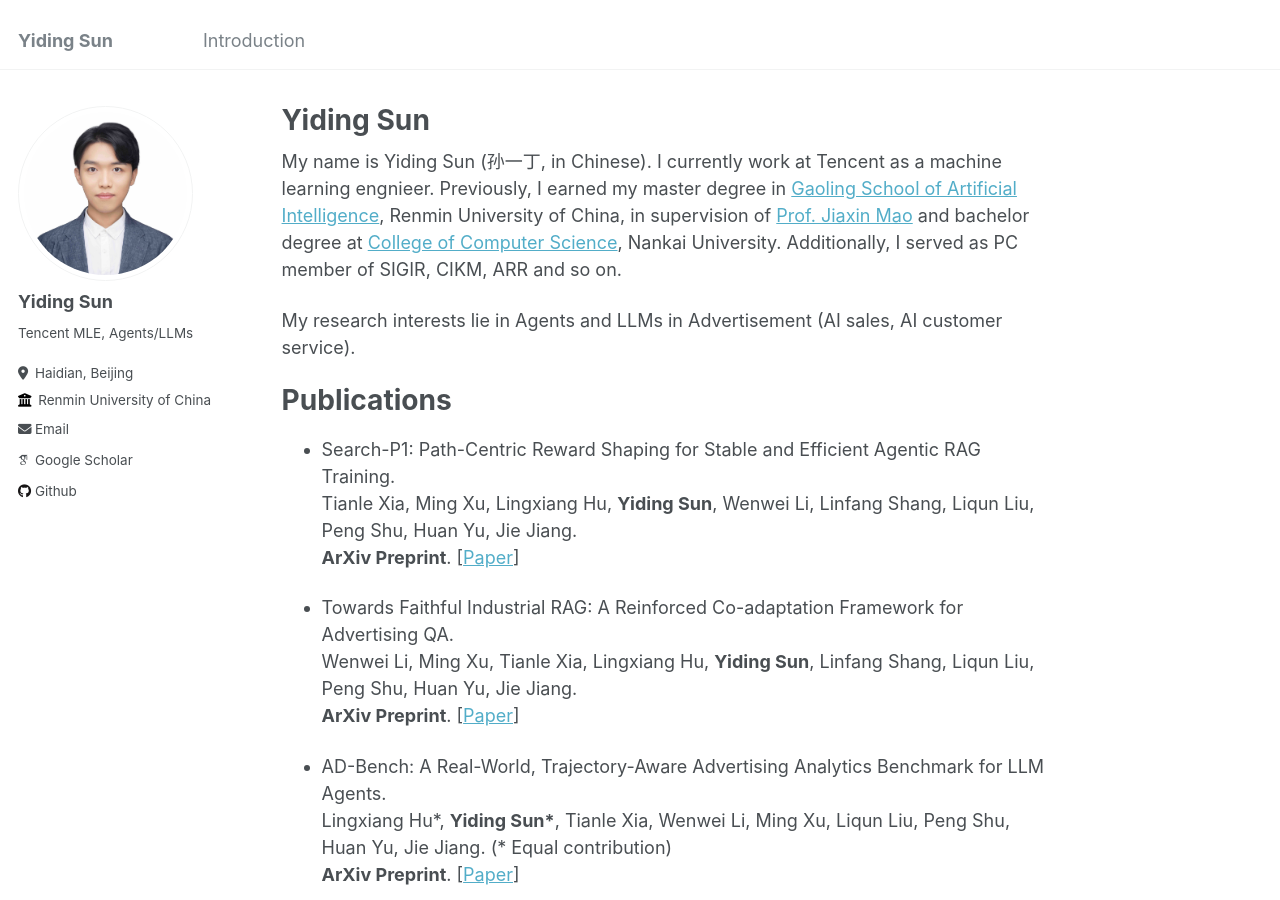
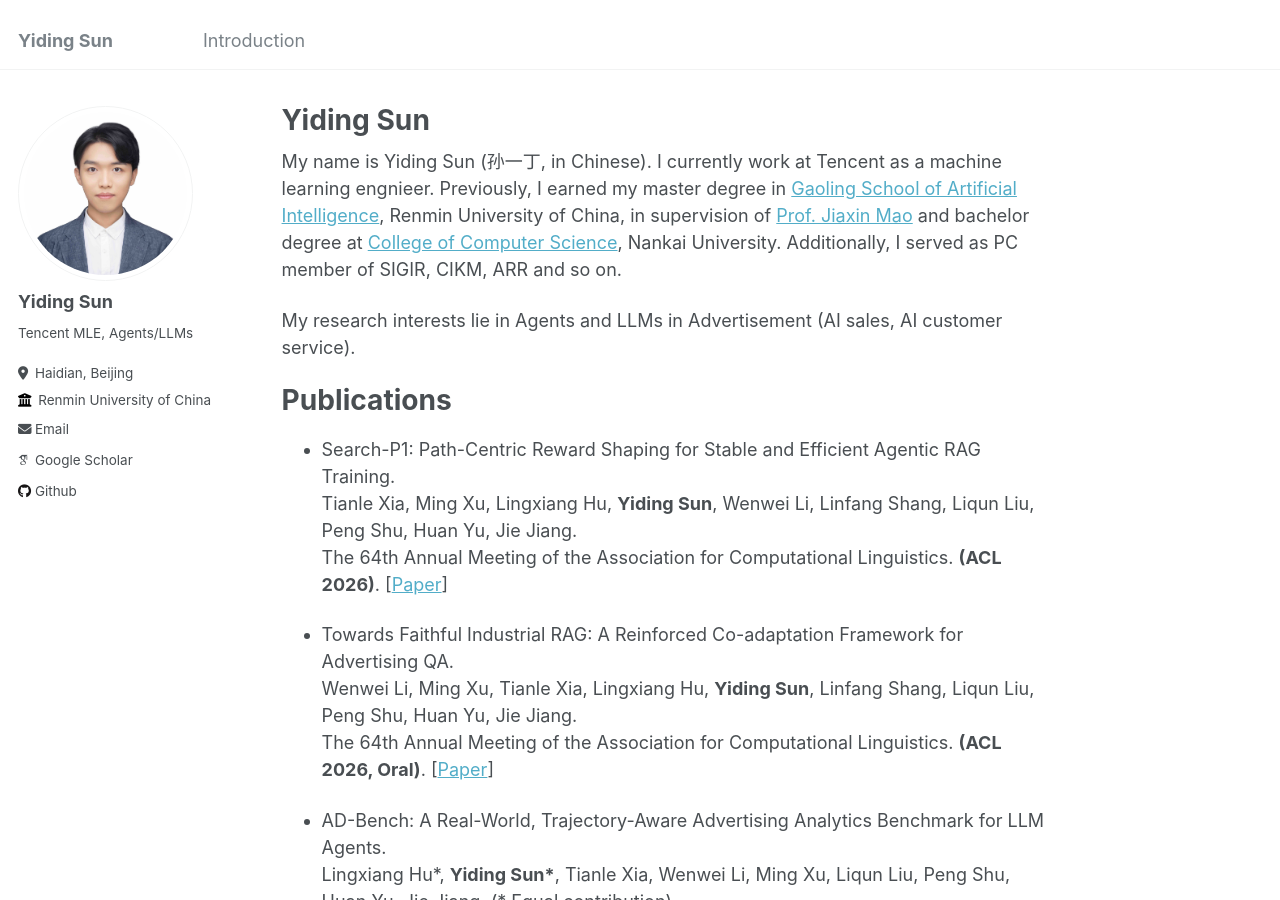
Before and after one commit to Emanual20/Emanual20.github.io, a Jekyll site: the page built from _pages/about.md, in a window 1280 px wide and 900 px high. Built offline with Jekyll 4.4.1, drawn with Linux system fonts in a browser that asks for light colours; some web fonts are replaced; some of the changed text lies outside the part shown.

Commit message:
feat: update Search-P1 and Towards Faithful RAG to ACL 2026, add news

```diff
--- a/_pages/about.md
+++ b/_pages/about.md
@@ -16,11 +16,11 @@ Publications
 ======
 * Search-P1: Path-Centric Reward Shaping for Stable and Efficient Agentic RAG Training. \
 Tianle Xia, Ming Xu, Lingxiang Hu, **Yiding Sun**, Wenwei Li, Linfang Shang, Liqun Liu, Peng Shu, Huan Yu, Jie Jiang. \
-**ArXiv Preprint**. [[Paper](https://arxiv.org/abs/2602.22576)]
+The 64th Annual Meeting of the Association for Computational Linguistics. **(ACL 2026)**. [[Paper](https://arxiv.org/abs/2602.22576)]
 
 * Towards Faithful Industrial RAG: A Reinforced Co-adaptation Framework for Advertising QA. \
 Wenwei Li, Ming Xu, Tianle Xia, Lingxiang Hu, **Yiding Sun**, Linfang Shang, Liqun Liu, Peng Shu, Huan Yu, Jie Jiang. \
-**ArXiv Preprint**. [[Paper](https://arxiv.org/abs/2602.22584)]
+The 64th Annual Meeting of the Association for Computational Linguistics. **(ACL 2026, Oral)**. [[Paper](https://arxiv.org/abs/2602.22584)]
 
 * AD-Bench: A Real-World, Trajectory-Aware Advertising Analytics Benchmark for LLM Agents. \
 Lingxiang Hu\*, **Yiding Sun\***, Tianle Xia, Wenwei Li, Ming Xu, Liqun Liu, Peng Shu, Huan Yu, Jie Jiang. (\* Equal contribution) \
@@ -79,6 +79,7 @@ Experience
 News
 ======
 
+* ***26.4***, Two papers are accepted by ACL'26, one of which is **Oral**!
 * ***26.3***, I served as PC member of CIKM'26.
 * ***26.2***, I served as PC member of SIGIR'26.
 * ***25.12***, One paper is accepted by ECIR'26.
```
